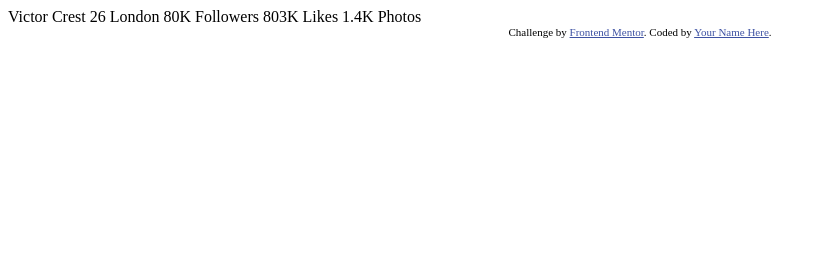
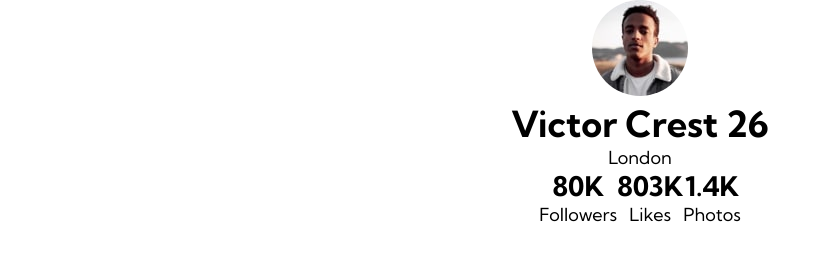
Before and after one commit to Plonkticus/profile-card-component, a plain HTML site: page profile-card-component-main/index.html in a window 1280 px wide. Shown: the whole page, without its empty margins (0-823 px from the left). Drawn offline with Linux system fonts and the light colour scheme.

Commit message:
Add files via upload

```diff
--- a/profile-card-component-main/index.html
+++ b/profile-card-component-main/index.html
@@ -5,31 +5,47 @@
   <meta name="viewport" content="width=device-width, initial-scale=1.0"> <!-- displays site properly based on user's device -->
 
   <link rel="icon" type="image/png" sizes="32x32" href="./images/favicon-32x32.png">
-  <link rel="stylesheet" href="style.css">
+  <link rel="stylesheet" href="style.css"/>
   <title>Frontend Mentor | Profile card component</title>
 
   <!-- Feel free to remove these styles or customise in your own stylesheet 👍 -->
-  <style>
-    .attribution { font-size: 11px; text-align: center; }
-    .attribution a { color: hsl(228, 45%, 44%); }
-  </style>
+
 </head>
 <body>
-  Victor Crest
-  26
-  London
+  <div class="container">
+    <div class="card">
+      <div class="profile">
+        <img src="/images/image-victor.jpg" alt="profile picture" class="profile-pic"/>
+      <h1>Victor Crest <span>26</span></h1>
+      <p>London</p>
+      </div>
 
-  80K
-  Followers
+    <div class="details">
+      <div class="stats">
+        <h2>80K</h2>
+      <p>Followers</p>
+      </div>
+      <div class="stats">
+        <h2>803K</h2>
+      <p>Likes</p>
+      </div>
+      <div class="stats">
+        <h2>1.4K</h2>
+      <p>Photos</p>
+      </div>
 
-  803K
-  Likes
 
-  1.4K
-  Photos
+
+
+
+    </div>
+
+    </div>
+  </div>
+<!--
   <div class="attribution">
     Challenge by <a href="https://www.frontendmentor.io?ref=challenge" target="_blank">Frontend Mentor</a>.
     Coded by <a href="#">Your Name Here</a>.
-  </div>
+  </div>-->
 </body>
 </html>
--- /dev/null
+++ b/profile-card-component-main/style.css
@@ -0,0 +1,36 @@
+@import url("https://fonts.googleapis.com/css2?family=Kumbh+Sans:wght@400;700&display=swap");
+
+* {
+  box-sizing: border-box;
+  margin: 0;
+  padding: 0;
+}
+
+body {
+  font-family: "Kumbh Sans", Arial, Helvetica, sans-serif;
+  font-size: 18px;
+}
+
+.container {
+  display: flex;
+  justify-content: center;
+  align-items: center;
+  text-align: center;
+}
+
+.card {
+  display: flex;
+  flex-direction: column;
+  justify-content: center;
+  align-items: center;
+}
+
+.profile-pic {
+  border-radius: 50%;
+}
+
+.details {
+  display: flex;
+  justify-content: center;
+  align-items: center;
+}
```
